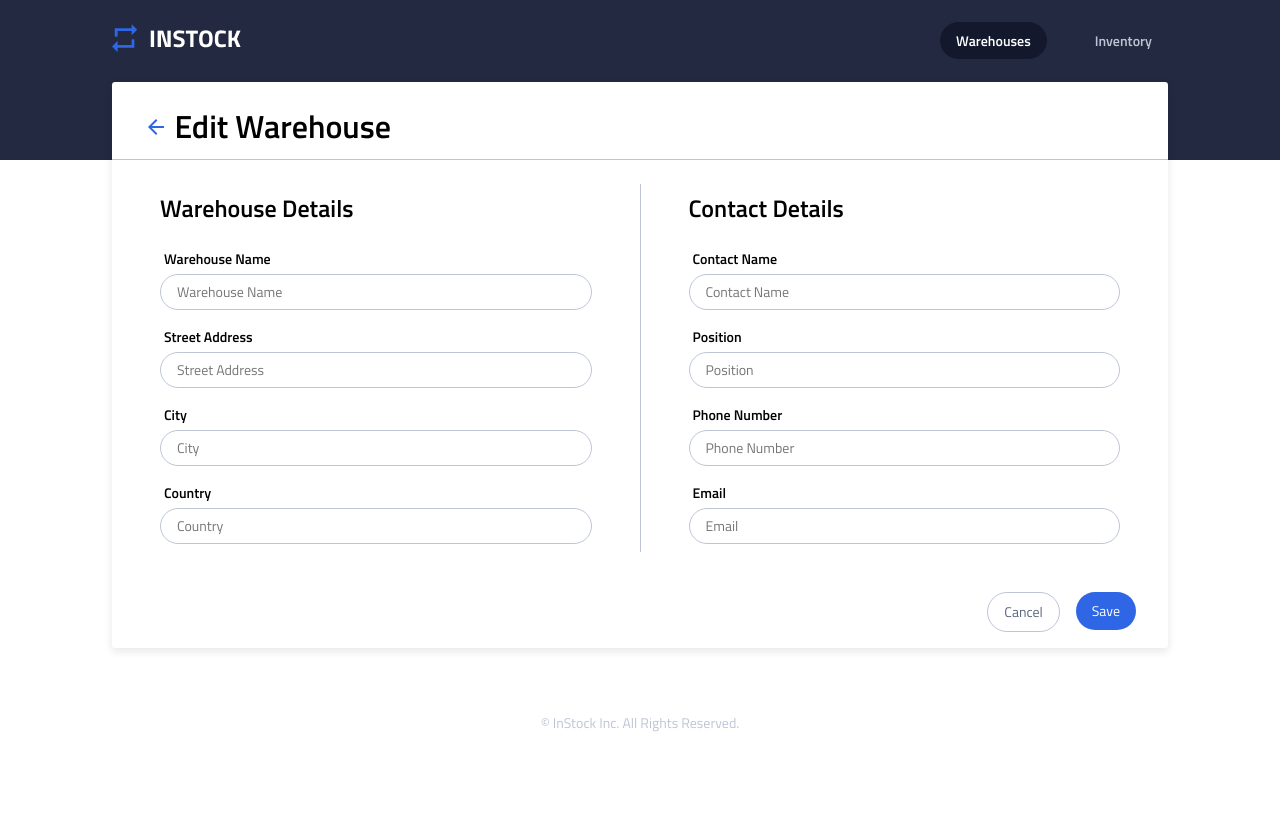
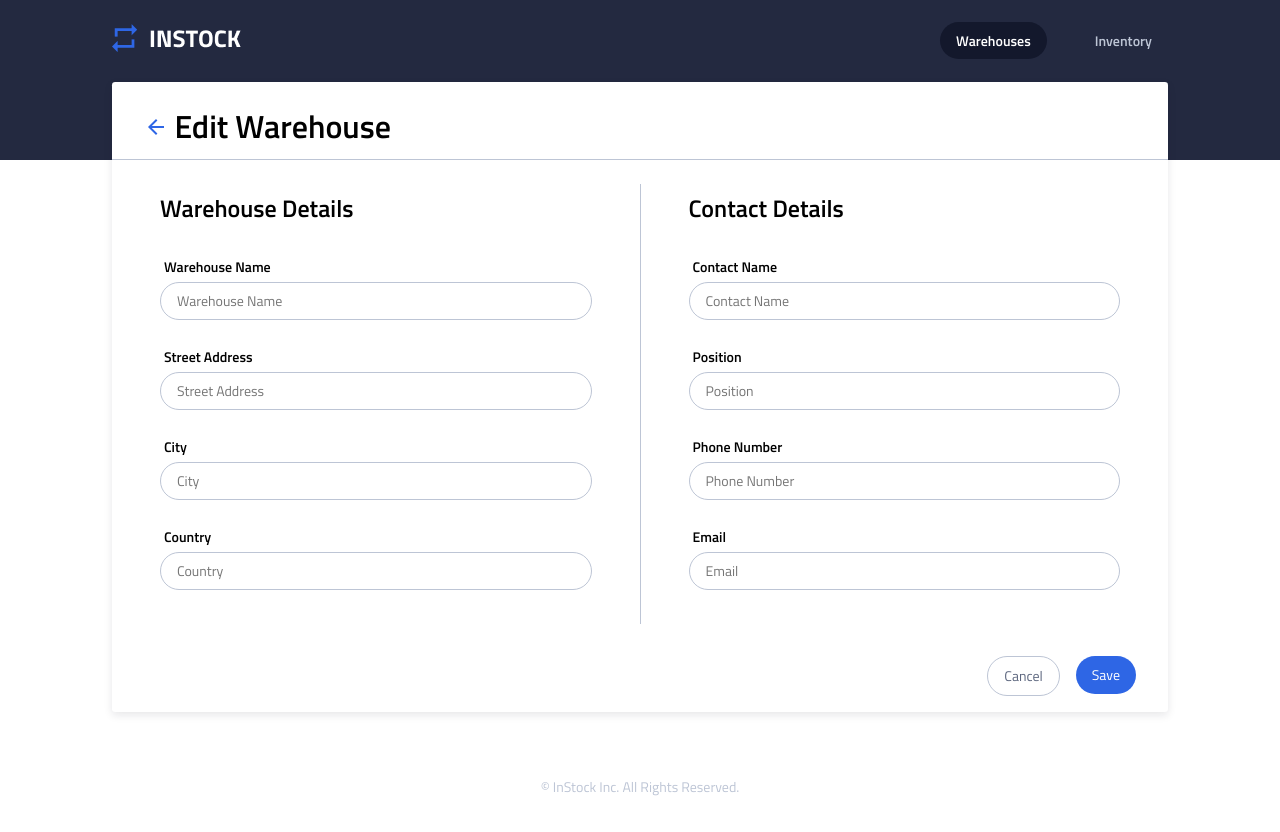
Before and after one commit to Muudy12/golden-lions-InStock, a React (Vite) app: page /warehouses/1/edit in a window 1280 px wide. Built offline with nearby package versions, Linux system fonts and the light colour scheme; a web font is replaced by a local one.

Commit message:
Add some final edit on html and sccs to match the mockup

```diff
--- a/src/pages/Warehouses/EditWarehouse/EditWarehouse.jsx
+++ b/src/pages/Warehouses/EditWarehouse/EditWarehouse.jsx
@@ -82,138 +82,155 @@ function EditWarehouse() {
             <h2 className="edit__form-warehouse-title">Warehouse Details</h2>
 
             {/* Warehouse Name */}
-            <h3 className="edit__form-label">Warehouse Name</h3>
+            <div className="edit__form-item">
+              <h3 className="edit__form-item-label">Warehouse Name</h3>
               <input
-              className={`edit__form-input ${!formErrors.name && 'invalid'}`}
+                className={`edit__form-item-input ${!formErrors.name && 'invalid'}`}
                 type="text"
                 placeholder="Warehouse Name"
                 name="name"
                 onBlur={validationHandler}
               />
               {!formErrors.name && (
-              <div className="edit__form-input-error">
-                <ReactSVG className="edit__form-input-error-icon" src={ErrorIcon} />
-                <p className="edit__form-input-error-message  small">This field is required</p>
+                <div className="edit__form-item-input-error">
+                  <ReactSVG className="edit__form-item-input-error-icon" src={ErrorIcon} />
+                  <p className="edit__form-item-input-error-message  small">This field is required</p>
                 </div>
               )}
+            </div>
 
             {/* Warehouse Street Address */}
-            <h3 className="edit__form-label">Street Address</h3>
+            <div className="edit__form-item">
+              <h3 className="edit__form-item-label">Street Address</h3>
               <input
-              className={`edit__form-input ${!formErrors.street && 'invalid'}`}
+                className={`edit__form-item-input ${!formErrors.street && 'invalid'}`}
                 type="text"
                 placeholder="Street Address"
                 name="street"
                 onBlur={validationHandler}
               />
               {!formErrors.street && (
-              <div className="edit__form-input-error">
-                <ReactSVG className="edit__form-input-error-icon" src={ErrorIcon} />
-                <p className="edit__form-input-error-message  small">This field is required</p>
+                <div className="edit__form-item-input-error">
+                  <ReactSVG className="edit__form-item-input-error-icon" src={ErrorIcon} />
+                  <p className="edit__form-item-input-error-message  small">This field is required</p>
                 </div>
               )}
+            </div>
 
             {/* Warehouse City */}
-            <h3 className="edit__form-label">City</h3>
+            <div className="edit__form-item">
+              <h3 className="edit__form-item-label">City</h3>
               <input
-              className={`edit__form-input ${!formErrors.city && 'invalid'}`}
+                className={`edit__form-item-input ${!formErrors.city && 'invalid'}`}
                 type="text"
                 placeholder="City"
                 name="city"
                 onBlur={validationHandler}
               />
               {!formErrors.city && (
-              <div className="edit__form-input-error">
-                <ReactSVG className="edit__form-input-error-icon" src={ErrorIcon} />
-                <p className="edit__form-input-error-message  small">This field is required</p>
+                <div className="edit__form-item-input-error">
+                  <ReactSVG className="edit__form-item-input-error-icon" src={ErrorIcon} />
+                  <p className="edit__form-item-input-error-message  small">This field is required</p>
                 </div>
               )}
+            </div>
 
             {/* Warehouse Country */}
-            <h3 className="edit__form-label">Country</h3>
+            <div className="edit__form-item">
+              <h3 className="edit__form-item-label">Country</h3>
               <input
-              className={`edit__form-input ${!formErrors.country && 'invalid'}`}
+                className={`edit__form-item-input ${!formErrors.country && 'invalid'}`}
                 type="text"
                 placeholder="Country"
                 name="country"
                 onBlur={validationHandler}
               />
-
               {!formErrors.country && (
-              <div className="edit__form-input-error">
-                <ReactSVG className="edit__form-input-error-icon" src={ErrorIcon} />
-                <p className="edit__form-input-error-message  small">This field is required</p>
+                <div className="edit__form-item-input-error">
+                  <ReactSVG className="edit__form-item-input-error-icon" src={ErrorIcon} />
+                  <p className="edit__form-item-input-error-message  small">This field is required</p>
                 </div>
               )}
             </div>
+          </div>
+
+
           <div className="edit__form-contact">
             <h2 className="edit__form-contact-title">Contact Details</h2>
-
             {/* Contact Name */}
-            <h3 className="edit__form-label">Contact Name</h3>
+            <div className="edit__form-item">
+              <h3 className="edit__form-item-label">Contact Name</h3>
               <input
-              className={`edit__form-input ${!formErrors.contactName && 'invalid'}`}
+                className={`edit__form-item-input ${!formErrors.contactName && 'invalid'}`}
                 type="text"
                 placeholder="Contact Name"
                 name="contactName"
                 onBlur={validationHandler}
               />
               {!formErrors.contactName && (
-              <div className="edit__form-input-error">
-                <ReactSVG className="edit__form-input-error-icon" src={ErrorIcon} />
-                <p className="edit__form-input-error-message  small">This field is required</p>
+                <div className="edit__form-item-input-error">
+                  <ReactSVG className="edit__form-item-input-error-icon" src={ErrorIcon} />
+                  <p className="edit__form-item-input-error-message  small">This field is required</p>
                 </div>
               )}
+            </div>
 
             {/* Position */}
-            <h3 className="edit__form-label" htmlFor="edit__form-contact-position">Position</h3>
+            <div className="edit__form-item">
+              <h3 className="edit__form-item-label" htmlFor="edit__form-contact-position">Position</h3>
               <input
-              className={`edit__form-input ${!formErrors.position && 'invalid'}`}
+                className={`edit__form-item-input ${!formErrors.position && 'invalid'}`}
                 type="text"
                 placeholder="Position"
                 name="position"
                 onBlur={validationHandler}
               />
               {!formErrors.position && (
-              <div className="edit__form-input-error">
-                <ReactSVG className="edit__form-input-error-icon" src={ErrorIcon} />
-                <p className="edit__form-input-error-message  small">This field is required</p>
+                <div className="edit__form-item-input-error">
+                  <ReactSVG className="edit__form-item-input-error-icon" src={ErrorIcon} />
+                  <p className="edit__form-item-input-error-message  small">This field is required</p>
                 </div>
               )}
+            </div>
 
             {/* Phone Number */}
-            <h3 className="edit__form-label">Phone Number</h3>
+            <div className="edit__form-item">
+              <h3 className="edit__form-item-label">Phone Number</h3>
               <input
-              className={`edit__form-input ${!formErrors.phone && 'invalid'}`}
+                className={`edit__form-item-input ${!formErrors.phone && 'invalid'}`}
                 type="text"
                 placeholder="Phone Number"
                 name="phone"
                 onBlur={validationHandler}
               />
               {!formErrors.phone && (
-              <div className="edit__form-input-error">
-                <ReactSVG className="edit__form-input-error-icon" src={ErrorIcon} />
-                <p className="edit__form-input-error-message  small">This field is required</p>
+                <div className="edit__form-item-input-error">
+                  <ReactSVG className="edit__form-item-input-error-icon" src={ErrorIcon} />
+                  <p className="edit__form-item-input-error-message  small">This field is required</p>
                 </div>
               )}
+            </div>
 
             {/* Email */}
-            <h3 className="edit__form-label">Email</h3>
+            <div className="edit__form-item">
+              <h3 className="edit__form-item-label">Email</h3>
               <input
-              className={`edit__form-input ${!formErrors.email && 'invalid'}`}
+                className={`edit__form-item-input ${!formErrors.email && 'invalid'}`}
                 type="text"
                 placeholder="Email"
                 name="email"
                 onBlur={validationHandler}
               />
               {!formErrors.email && (
-              <div className="edit__form-input-error">
-                <ReactSVG className="edit__form-input-error-icon" src={ErrorIcon} />
-                <p className="edit__form-input-error-message  small">This field is required</p>
+                <div className="edit__form-item-input-error">
+                  <ReactSVG className="edit__form-item-input-error-icon" src={ErrorIcon} />
+                  <p className="edit__form-item-input-error-message  small">This field is required</p>
                 </div>
               )}
             </div>
           </div>
+        </div>
+
         <div className="edit__form-buttons">
           <Link className="edit__form-buttons-cancel" to="/">Cancel</Link>
           <button className="edit__form-buttons-save" type="submit">Save</button>
--- a/src/pages/Warehouses/EditWarehouse/EditWarehouse.scss
+++ b/src/pages/Warehouses/EditWarehouse/EditWarehouse.scss
@@ -46,13 +46,17 @@
         width: 100%;
         display: flex;
         flex-direction: column;
-        padding-bottom: 1rem;
+        padding-bottom: .5rem;
         @include tablet{
             flex-direction: row;
         }
+        &-item{
+            display: flex;
+            flex-direction: column;
+            height: 90px;
             &-label{
                 margin: 0rem;
-            padding: 1rem  .25rem  .25rem  .25rem;
+                padding: 0rem  .25rem  .25rem  .25rem;
             }
             &-input{
                 all: unset;
@@ -62,6 +66,9 @@
                 height: 2.25rem;
                 padding-left: 1rem;
                 color: $secondary-slate-color;
+                @include tablet {
+                    height: 2.375rem;
+                }
                 &:focus {
                     border: 0.1rem solid $primary-element-color;
                     outline: none;
@@ -77,20 +84,21 @@
                     flex-direction: row;
                     margin-top: .25rem;
                     &-icon svg{
-                    width: 16px  !important;
-                    height: 16px  !important;
+                        width: 16px;
+                        height: 16px;
                     }
                     &-message{
                         margin: 0;
                         color: $supporting-red-color;
-                    padding-left: .75rem;
+                        padding-left: .25rem;
+                    }
                 }
             }
         }
         &-warehouse{
             display: flex;
             flex-direction: column;
-            padding: 0rem  1.5rem  1.5rem  1.5rem;
+            padding: 0rem  1.5rem;
             border-bottom: 0.1rem solid $secondary-cloud-color;
             @include tablet{
                 border-bottom: none;
@@ -103,13 +111,16 @@
             }
             &-title{
                 margin: 0rem;
-                padding-bottom: .5rem;
+                padding-bottom: 1.5rem;
+                @include tablet{
+                    padding-bottom: 2rem;
+                }
             }
         }
         &-contact{
             display: flex;
             flex-direction: column;
-            padding: 1rem  1.5rem  0rem  1.5rem;
+            padding: 1.5rem  1.5rem  0rem  1.5rem;
             @include tablet{
                 flex: 1;
                 padding: 0rem  2rem;
@@ -119,18 +130,22 @@
             }
             &-title{
                 margin: 0rem;
-                padding-bottom: .5rem;
+                padding-bottom: 1.5rem;
+                @include tablet{
+                    padding-bottom: 2rem;
+                }
             }
         }
         &-buttons{
             display: flex;
             flex-direction: row;
             justify-content: center;
-            padding: 1.5rem  1.5rem  0rem  1.5rem;
+            padding: 0rem  1.5rem  0rem  1.5rem;
             gap: 1rem;
             @include tablet{
                 justify-content: flex-end;
                 padding-right: 2rem;
+                padding-top: 1.5rem;
             }
             &-save{
                 all: unset;
```
Lines whose indentation alone changed are shown as unchanged.
